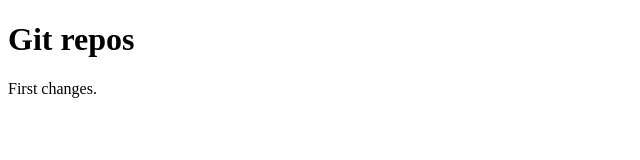
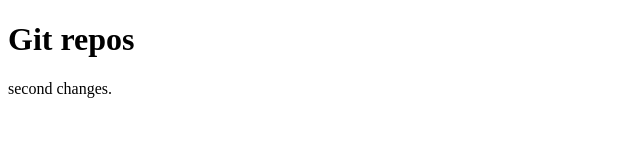
Before and after one commit to Kavya4848/texiio, a plain HTML site: page index.html in a window 1280 px wide. Shown: the full height of the page, 0-640 px from the left. Drawn offline with Linux system fonts and the light colour scheme.

Commit message:
Update index.html

```diff
--- a/index.html
+++ b/index.html
@@ -8,6 +8,6 @@
 </head>
 <body>
     <h1>Git repos</h1>
-    <p>First changes.</p>
+    <p>second changes.</p>
 </body>
 </html>
```
